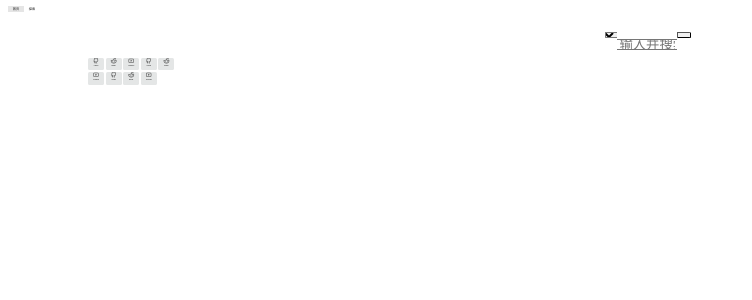
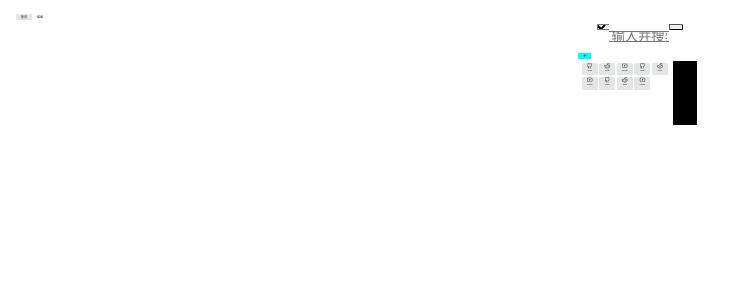
Before and after one commit to zhouqizhu/w-Tab, a Vue app: page /#/ in a window 1280 px wide. Shown: the top 300 px of the page, without its empty margins (0-752 px from the left). Built offline with nearby package versions, Linux system fonts and the light colour scheme; the HTML template or start-up script is replaced by a standard one.

Commit message:
盒子组件开发（一）

```diff
--- /dev/null
+++ b/src/components/Drawer/DrawerFloor/DrawerFloor.vue
@@ -0,0 +1,72 @@
+<template >
+    <div class="drawerfloor">
+        <div :class="['drawerfloor__locker', shouldOpen]" :style="style" @click="toggleMenu">+</div>
+        <div v-if="shouldOpen" class="drawerfloor__item">
+            <transition class="draweritem" v-for="(item, index) in items" :key="index">
+			    <span class="itemText">{{item}}</span>
+            </transition>
+        </div>
+    </div>
+</template>
+
+<script>
+import { reactive } from '@vue/reactivity';
+import { computed } from '@vue/runtime-core';
+export default {
+    name: 'DrawerFloor',
+    setup(props) {
+        const state = reactive({
+            isOpen: false,
+            style: { width: props.size + 'px', height: props.size + 'px' },
+	        items: ['foo', 'bar', 'hello', 'world', 'more', 'items', '1'],
+        })
+        const shouldOpen = computed(() => {
+            return  state.isOpen
+        })
+        const toggleMenu = () => {
+            if (state.isOpen) {
+                state.isOpen = false;
+            } else {
+                state.isOpen = true;
+            }
+        }
+	    return { ...state, toggleMenu, shouldOpen }
+    }
+};
+</script>
+
+<style lang="scss" scoped>
+.drawerfloor {
+    position: relative;
+    font-size: .35rem;
+    font-weight: bold;
+    width: .8rem;
+    height: .5rem;
+    &__locker {
+        background-color: aqua;
+        display: flex;
+        justify-content: center;
+        align-items: center;
+        transition: all 0.2s ease;
+        position: relative;
+        z-index: 6;
+    }
+    &__item {
+        position: relative;
+	    width: 4rem;
+	    height: .8rem;
+        background-color: aqua;
+        line-height: .8rem;
+        vertical-align: middle;
+        font-size: .2rem;
+    }
+}
+.draweritem {
+    display: inline-block;
+    width: .6rem;
+    height: .8rem;
+}
+.drawerfloor__locker.open {
+    transform: rotateZ(45deg);
+}
+</style>
--- /dev/null
+++ b/src/components/Drawer/DrawerLeft.vue
@@ -0,0 +1,38 @@
+<template>
+    <div class="drawerBlock">
+      <DrawerFloor :itemSize="50" :radius="120" :angleRestriction="180" />
+    </div>
+</template>
+
+<script>
+import DrawerFloor from './DrawerFloor/DrawerFloor.vue'
+// import { get } from '../../utility/request'
+export default {
+    name: 'DrawerRight',
+    components: { DrawerFloor },
+    // data() {
+    //     return {
+    //         drawerList: '',
+    //     }
+    // },
+    // mounted() {
+    //     this.getDrawerList()
+    // },
+    // methods: {
+        // async getDrawerList() {
+        //     let drawerList = await get('/data/siteListDrawer.json')
+        //     this.drawerList = drawerList
+        // }
+    // }
+}
+</script>
+
+<style lang="scss" scoped>
+.drawerBlock {
+    // display: inline-block;
+    // margin-right: .3rem;
+    // width: 1.5rem;
+    // height: 4rem;
+    // background-color: black;
+}
+</style>
--- /dev/null
+++ b/src/components/Drawer/DrawerRight.vue
@@ -0,0 +1,38 @@
+<template>
+    <div class="drawerBlock">
+        <div class="drawer" v-for="item in drawerList" :key="item.id">
+            {{item.name}}
+        </div>
+    </div>
+</template>
+
+<script>
+// import { get } from '../../utility/request'
+export default {
+    name: 'DrawerRight',
+    // data() {
+    //     return {
+    //         drawerList: '',
+    //     }
+    // },
+    // mounted() {
+    //     this.getDrawerList()
+    // },
+    // methods: {
+    //     async getDrawerList() {
+    //         let drawerList = await get('/data/siteListDrawer.json')
+    //         this.drawerList = drawerList
+    //     }
+    // }
+}
+</script>
+
+<style lang="scss" scoped>
+.drawerBlock {
+    display: inline-block;
+    margin-right: .3rem;
+    width: 1.5rem;
+    height: 4rem;
+    background-color: black;
+}
+</style>
--- a/src/components/Nav/Nav.vue
+++ b/src/components/Nav/Nav.vue
@@ -29,7 +29,6 @@ export default {
 <style lang="scss" scoped>
 .label {
     display: flex;
-    box-sizing: border-box;
     position: absolute;
     padding: 0 0.2rem;
     left: .3rem;
--- a/src/components/Search/Search.vue
+++ b/src/components/Search/Search.vue
@@ -40,12 +40,9 @@ export default {
 <style lang="scss" scoped>
 .search {
     display: flex;
-    position: absolute;
-    left: 50%;
+    margin: 1rem auto .5rem auto;
     &__select {
-        display: inline-block;
         text-align: center;
-        margin-left: -50%;
         height: .4rem;
         width: .8rem;
         border-radius: 15% 0 0 15%;
@@ -53,7 +50,6 @@ export default {
         border-width: .01rem;
     }
     &__form {
-        display: inline-block;
         &__input {
             width: 3.5rem;
             height: .4rem;
--- a/src/components/searchArea/SiteArea.vue
+++ b/src/components/searchArea/SiteArea.vue
@@ -26,7 +26,6 @@ export default {
         async getSiteList() {
             let siteList = await get('/data/siteContainer.json')
             this.siteList = siteList
-            console.log(this.siteList)
         }
     }
 }
@@ -34,10 +33,12 @@ export default {
 
 <style lang="scss" scoped>
 .siteContainer {
+    display: inline-block;
     width: 5.5rem;
     height: 4rem;
     font-size: .2rem;
     font-size: 0;
+    vertical-align: top;
     &__site {
         display: inline-block;
         overflow: hidden;
@@ -64,6 +65,6 @@ export default {
 .siteContainer__site:hover {
     background-color: #57a0d9;
     transform: translateY(-0.03rem);
-    box-shadow: 0 10px 10px rgba(0, 0, 0, 0.35);
+    box-shadow: 0 .1rem .1rem rgba(0, 0, 0, 0.35);
 }
 </style>
--- a/src/views/explore/Explore.vue
+++ b/src/views/explore/Explore.vue
@@ -1,14 +1,11 @@
 <template>
-    <Nav :currentIndex="1" />    2
+    <Nav :currentIndex="1" />
 </template>
 
 <script>
 import Nav from '../../components/Nav/Nav.vue'
-export default {
-    name: 'Explore',
-    components: { Nav },
-    setup() {
-
-    },
+export default{
+    name:'Explore',
+    components: { Nav }
 }
 </script>
--- a/src/views/home/Home.vue
+++ b/src/views/home/Home.vue
@@ -1,37 +1,38 @@
 <template>
-    <Nav :currentIndex="0" />
-    <div class="wrapper">
-        <search />
-    </div>
-    <div class="siteArea">
-        <SiteArea />
-    </div>
+<div class="wrapper">
+        <Nav class="nav" :currentIndex="0" />
+        <Search />
+        <div class="wrapper__site">
+            <DrawerLeft />
+            <SiteArea class="wrapper__site__siteBlock" />
+            <DrawerRight />
+        </div>
+</div>
 </template>
 
 <script>
 import Nav from '../../components/Nav/Nav.vue'
 import Search from '../../components/Search/Search.vue'
 import SiteArea from '../../components/searchArea/SiteArea.vue'
+import DrawerLeft from '../../components/Drawer/DrawerLeft.vue'
+import DrawerRight from '../../components/Drawer/DrawerRight.vue'
 export default {
     name: 'Home',
-    components: { Nav, Search, SiteArea },
-    setup() {
-
-    },
+    components: { Nav, Search, SiteArea, DrawerLeft, DrawerRight }
 }
 </script>
 
 <style lang="scss" scoped>
 .wrapper {
-    position: absolute;
-    display: block;
-    top: 2rem;
-    width: 100%;
-}
-.siteArea {
-    display: inline-block;
-    height: 4rem;
-    width: 4rem;
-    margin: 3rem auto auto 5rem;
+    display: flex;
+    flex-direction: column;
+    flex-wrap: wrap;
+    position: relative;
+    &__site {
+        margin: 0 auto;
+        &__siteBlock {
+            margin: 0 .2rem 0 .2rem;
+        }
+    }
 }
 </style>
```
Also changed, not shown: public/data/siteDrawerList.json (added, +30 -0 lines), src/components/Drawer/Drawer.vue (deleted, +0 -17 lines), src/components/Drawer/DrawerFloor/DrawerFloorItem.vue (added, +57 -0 lines).
